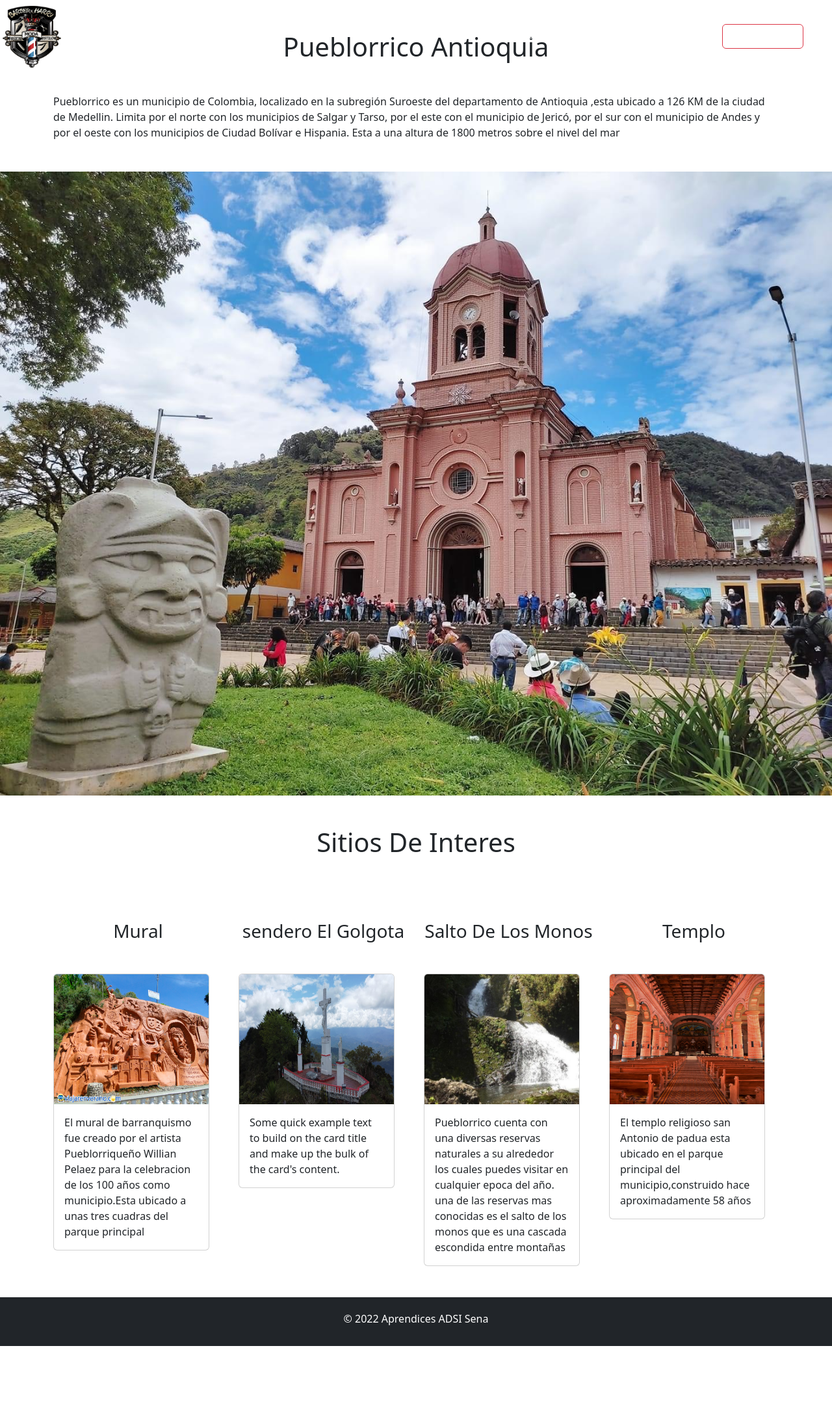
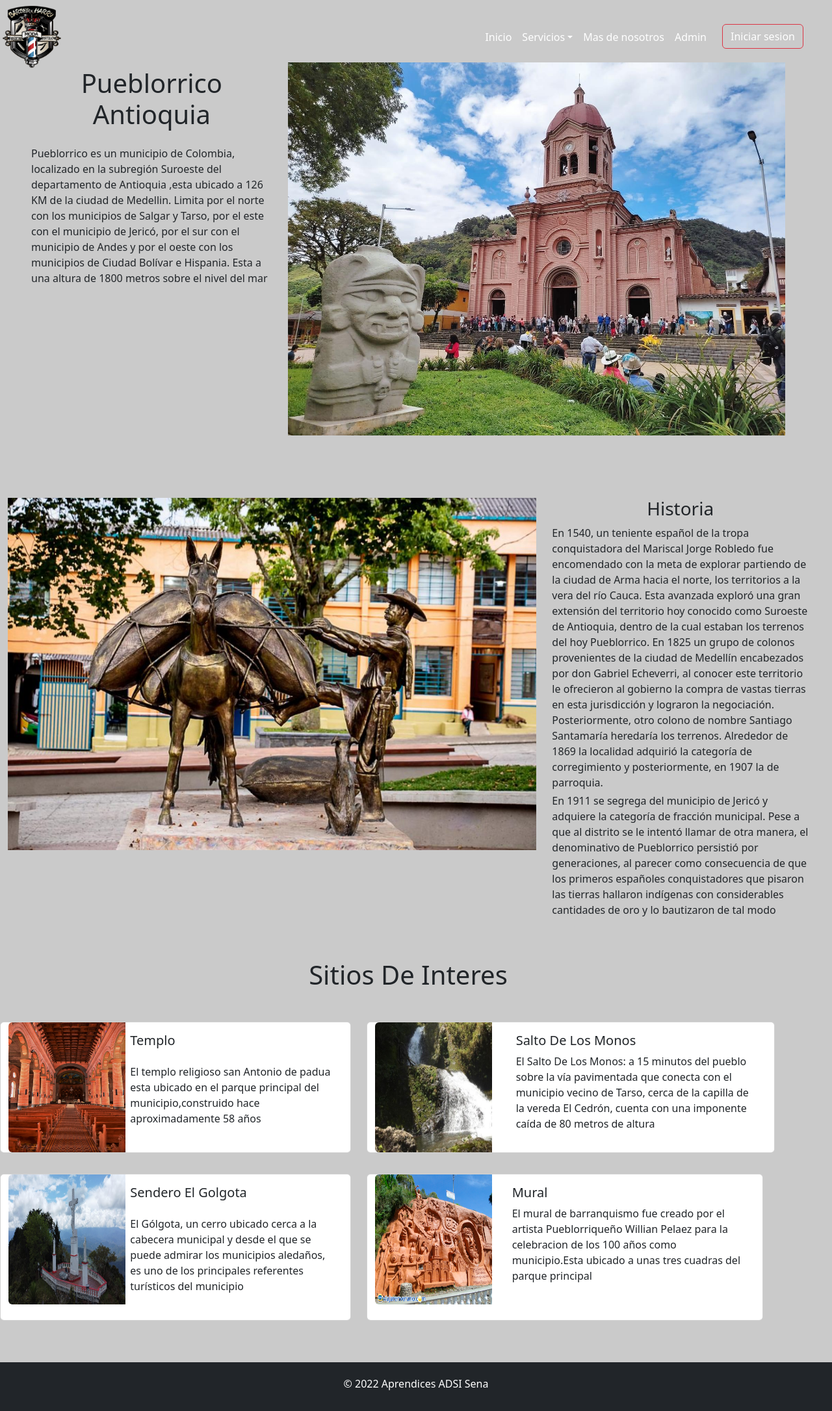
Before and after one commit to ALEJO-29/PR-Barber, a Django app: template barberiaHarri/Nosotros/templates/nosotros.html in a window 1280 px wide. Shown: the whole page at 65% size. Before the commit the page ends 2071 px from the top, so only its background shows below. Run offline with Django 4.2, Linux system fonts and the light colour scheme; the template is opened without the code that fills it, so the values that code supplies are empty; some libraries are stand-ins or nearby versions.

Commit message:
mas de nosotros

```diff
--- a/barberiaHarri/Nosotros/templates/nosotros.html
+++ b/barberiaHarri/Nosotros/templates/nosotros.html
@@ -10,20 +10,35 @@
 
 {% block  content  %}
 
+<style>
+  body{
+    background-color:#CACACA
+  }
+
+
+
+</style>
+
 
 
 <section class="nosotros" >
 
-    <h1 class="text-center my-5 ">Pueblorrico Antioquia</h1>
+    <div class="row  container-fluid  p-5">
 
-    <div class="container-sm"><p>Pueblorrico es un municipio de Colombia, localizado en la subregión Suroeste
+
+      <div class="col-4 my-5">
+
+        <h1 class="cabecera   text-center p-2  ">Pueblorrico Antioquia</h1>
+
+      <p class="text-left my-3">Pueblorrico es un municipio de Colombia, localizado en la subregión Suroeste
          del departamento de Antioquia ,esta ubicado a 126 KM de la ciudad de Medellin. Limita por el norte con los municipios de Salgar
           y Tarso, por el este con el municipio de Jericó, por el sur con el municipio
            de Andes y por el oeste con los municipios de Ciudad Bolívar e Hispania.
           Esta a una altura de 1800 metros sobre el nivel del mar</P>
+
       </div>
 
-
+      <div class="col-8">
 
         <section class="principal my-5  ">
 
@@ -32,80 +47,166 @@
         </section>
 
 
-
-    <div class="container">
+      </div>
 
 
-      <h1 class="text-center my-5 ">Sitios De Interes</h1>
-
-    <div class="container-sm">
-      <p>  </P>
     </div>
 
-        <div class="row">
+    <div class=" row  container-fluid  ">
 
-            <div class="col-3">
-                <h3 class="text-center my-5">Mural</h3>
-                <div class="card" style="width: 15rem">
-                    <img src="{% static 'img/mural1.png' %}" class="card-img-top" alt="Second slide" width="300px" height="200px">
+      <div class="col-8">
+
+        <img src="{% static 'img/mula.jpg' %}" class="img-fluid" alt="Second slide">
+
+
+      </div>
+
+      <div class="col-4">
+
+        <h3 class="cabecera text-center"> Historia</h3>
+
+        <p class="text-left my-1">En 1540, un teniente español de la tropa conquistadora del Mariscal
+          Jorge Robledo fue encomendado con la meta de explorar partiendo de la
+           ciudad de Arma hacia el norte, los territorios a la vera del río Cauca.
+            Esta avanzada exploró una gran extensión del territorio hoy conocido como
+            Suroeste de Antioquia, dentro de la cual estaban los terrenos del hoy Pueblorrico.
+          En 1825 un grupo de colonos provenientes de la ciudad de Medellín encabezados por don
+          Gabriel Echeverri, al conocer este territorio le ofrecieron al gobierno la compra de
+          vastas tierras en esta jurisdicción y lograron la negociación. Posteriormente, otro colono
+           de nombre Santiago Santamaría heredaría los terrenos.
+          Alrededor de 1869 la localidad adquirió la categoría de corregimiento y posteriormente,
+           en 1907 la de parroquia. </p>
+
+           <p class="text-left">
+          En 1911 se segrega del municipio de Jericó y adquiere la categoría de fracción
+          municipal. Pese a que al distrito se le intentó llamar de otra manera, el denominativo
+           de Pueblorrico persistió por generaciones, al parecer como consecuencia de que los primeros
+            españoles conquistadores que pisaron las tierras hallaron indígenas con considerables cantidades
+            de oro y lo bautizaron de tal modo </P>
+
+
+
+
+      </div>
+
+
+    </div>
+
+
+
+
+
+      {% comment %} cards body {% endcomment %}
+
+
+
+
+            <div class="row container-fluid">
+
+              <h1 class="  text-center my-5 pl-2">Sitios De Interes</h1>
+
+              <div class="card mb-3 col-6 " style="max-width: 540px;">
+                <div class="row g-0">
+                  <div class="col-md-4">
+                    <img src="{% static 'img/iglesia.jpg' %}" class="rounded-start" width="180px" height="200px" >
+                  </div>
+                  <div class="col-md-8">
                     <div class="card-body">
+                      <h5 class="card-title">Templo</h5>
+                      <p class="card-text my-4">El templo religioso san Antonio de padua esta ubicado
+                        en el parque principal del municipio,construido hace aproximadamente 58 años</p>
 
-                      <p class="card-text"> El mural de barranquismo fue creado por el artista Pueblorriqueño Willian Pelaez
-                        para la celebracion de los 100 años como municipio.Esta ubicado a unas tres cuadras del parque principal
-                      </p>
+                    </div>
+                  </div>
+                </div>
+              </div>
 
+              <div class="card mb-3  col-6  mx-4" style="max-width: 540px padding-left">
+                <div class="row g-0">
+                  <div class="col-md-4">
+                    <img src="{% static 'img/saltom.jpg' %}" class="rounded-start " width="180px" height="200px" >
+                  </div>
+                  <div class="col-md-8">
+                    <div class="card-body ml-5">
+                      <h5 class="card-title">Salto De Los Monos</h5>
+                      <p class="card-text ">El Salto De Los Monos: a 15 minutos del
+                        pueblo sobre la vía pavimentada que conecta con el municipio
+                         vecino de Tarso, cerca de la capilla de la vereda El Cedrón,
+                         cuenta con una imponente caída de 80 metros de altura</p>
+                    </div>
                   </div>
                 </div>
               </div>
 
 
-            <div class="col-3">
-                <h3 class="text-center my-5 ">sendero El Golgota</h3>
-                <div class="card" style="width: 15rem;">
-                    <img src="{% static 'img/golgota1.jpeg' %}" class="card-img-top" alt="..." width="300px" height="200px">
+            </div>
+
+
+            <div class="row container-fluid my-3 ">
+
+              <div class="card mb-3 col-6 " style="max-width: 540px;">
+                <div class="row g-0">
+                  <div class="col-md-4">
+                    <img src="{% static 'img/golgota1.jpeg' %}" class="rounded-start" width="180px" height="200px" >
+                  </div>
+                  <div class="col-md-8">
                     <div class="card-body">
+                      <h5 class="card-title">Sendero El Golgota</h5>
+                      <p class="card-text my-4">El Gólgota, un cerro ubicado cerca a la
+                        cabecera municipal y desde el que se puede admirar los municipios
+                         aledaños, es uno de los principales referentes turísticos del municipio</p>
 
-                      <p class="card-text">Some quick example text to build on the card title and make up the bulk of the card's content.</p>
+                    </div>
+                  </div>
+                </div>
+              </div>
 
+              <div class="card mb-3  col-6  mx-4 " style="max-width: 610px ">
+                <div class="row g-0">
+                  <div class="col-md-4">
+                    <img src="{% static 'img/mural1.png' %}" class="rounded-start " width="180px" height="200px" >
+                  </div>
+                  <div class="col-md-8">
+                    <div class="card-body ml-5">
+                      <h5 class="card-title">Mural</h5>
+                      <p class="card-text ">El mural de barranquismo fue creado por el artista Pueblorriqueño Willian Pelaez
+                        para la celebracion de los 100 años como municipio.Esta ubicado a unas tres cuadras del parque principal</p>
+                    </div>
                   </div>
                 </div>
               </div>
 
 
-            <div class="col-3">
-                <h3 class="text-center my-5 ">Salto De Los Monos</h3>
-                <div class="card " style="width: 15rem;">
-                    <img src="{% static 'img/saltom.jpg' %}" class="card-img-top" alt="..." width="300px" height="200px">
-                    <div class="card-body">
-
-                      <p class="card-text">Pueblorrico cuenta con una diversas reservas
-                        naturales a su alrededor los cuales puedes visitar en cualquier epoca del año.
-                        una de las reservas mas conocidas es el salto de los monos que es una cascada escondida entre montañas
-                        </p>
-
-                    </div>
-                  </div>
-            </div>
-
-
-            <div class="col-3">
-                <h3 class="text-center my-5 ">Templo</h3>
-                <div class="card" style="width: 15rem;">
-                    <img src="{% static 'img/iglesia.jpg' %}" class="card-img-top" alt="..." width="300px" height="200px">
-                    <div class="card-body">
-
-                      <p class="card-text">El templo religioso san Antonio de padua esta ubicado
-                        en el parque principal del municipio,construido hace aproximadamente 58 años </p>
-
-                    </div>
-                  </div>
             </div>
 
 
 
-        </div>
 
-    </div>
+
+
+
+
+
+
+
+
+
+
+
+
+
+
+
+
+
+
+
+
+
+</section>
+
+<section class="cards">
+
 
 </section>
 
```
Also changed, not shown: barberiaHarri/barberApp/static/img/mula.jpg (added), barberiaHarri/barberApp/static/img/pueblor.jpeg (added). Lines whose indentation alone changed are shown as unchanged.
